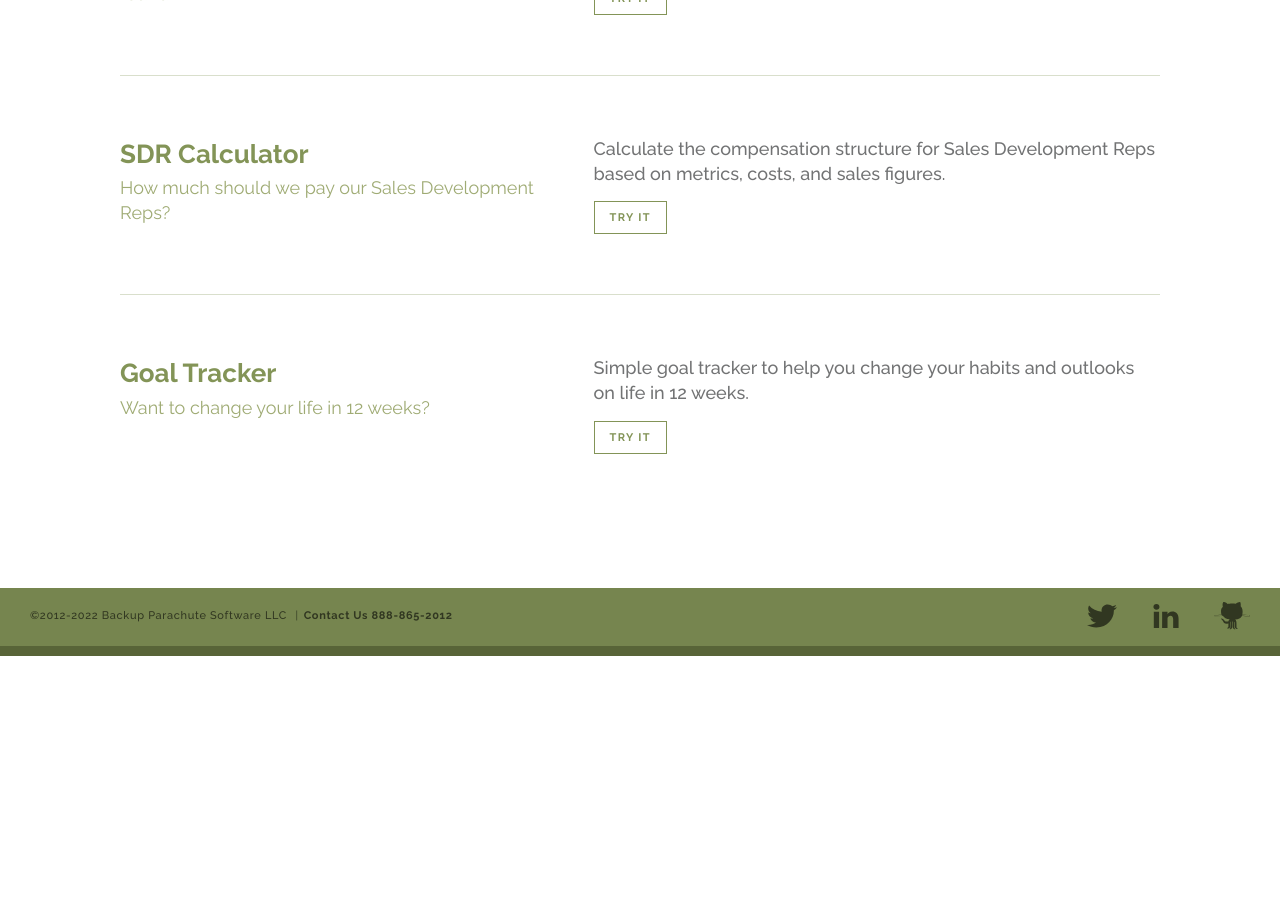
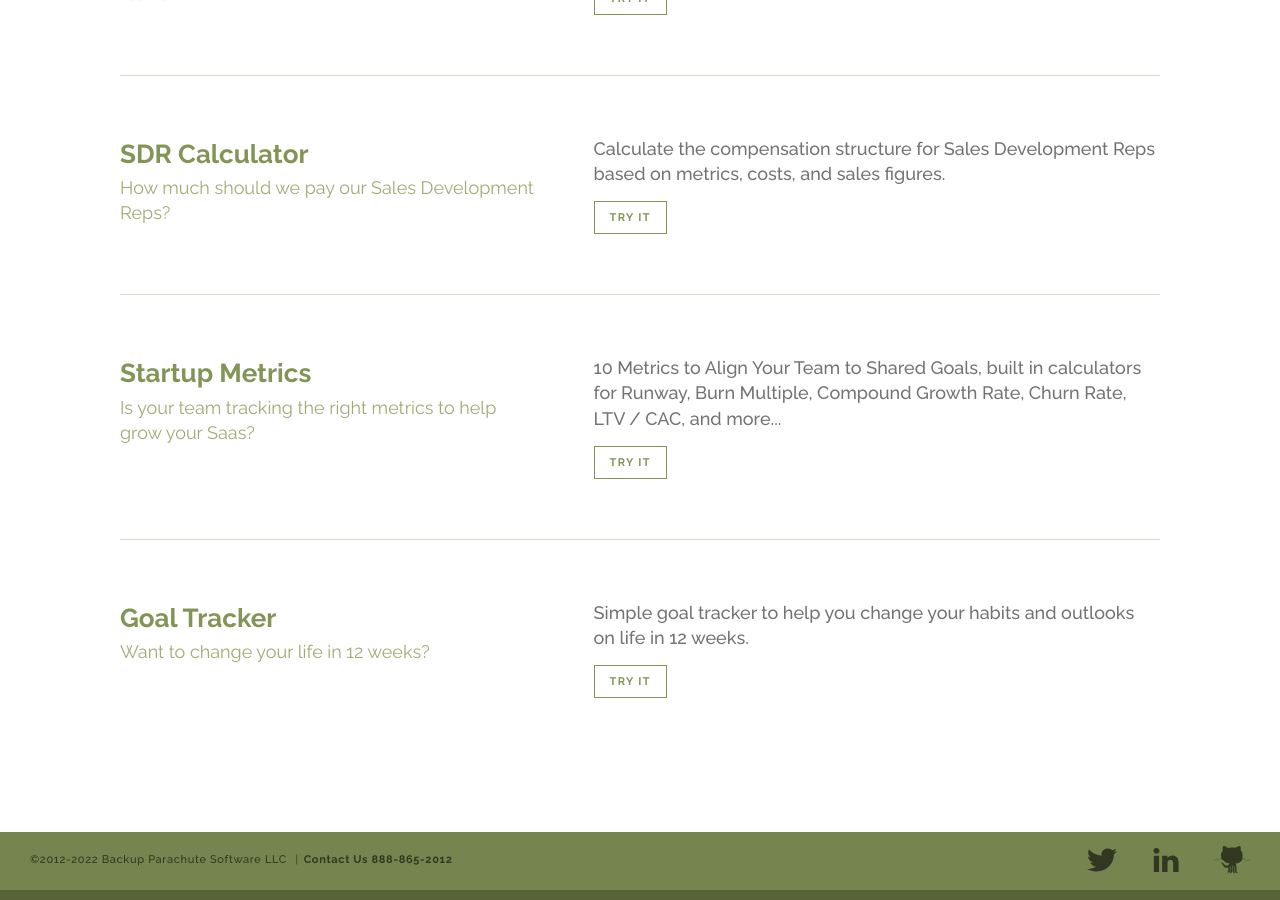
Before and after one commit to backupparachute/backupparachute.github.com, a Jekyll site: the page built from tools.html, in a window 1280 px wide and 900 px high, scrolled down 978 px. Built offline with Jekyll 4.4.1, drawn with Linux system fonts in a browser that asks for light colours; comment, search, counter and statistics services are not loaded; before the commit the page ends 1634 px from its top, so only the background shows below that.

Commit message:
added startup metrics links

```diff
--- a/tools.html
+++ b/tools.html
@@ -57,6 +57,16 @@ title: Tools
     </li>
     <li class="article-preview">
       <header>
+        <h1 class="article-title"><a href="https://backupparachute.com/startup-metrics/?utm_source=backupparachute&utm_medium=tools_page&utm_campaign=tools&utm_content=listtextlink">Startup Metrics</a></h1>
+        <h4 class="article-date">Is your team tracking the right metrics to help grow your Saas?</h4>
+      </header>
+      <section>
+        <div class="article-blip">10 Metrics to Align Your Team to Shared Goals, built in calculators for Runway, Burn Multiple, Compound Growth Rate, Churn Rate, LTV / CAC, and more...</div>
+        <a class="btn btn-ghost btn-small" href="https://backupparachute.com/startup-metrics/?utm_source=backupparachute&utm_medium=tools_page&utm_campaign=tools&utm_content=listtextlink">Try it</a>
+      </section>
+    </li>
+    <li class="article-preview">
+      <header>
         <h1 class="article-title"><a href="https://backupparachute.com/goal-tracker/?utm_source=backupparachute&utm_medium=tools_page&utm_campaign=tools&utm_content=listtextlink">Goal Tracker</a></h1>
         <h4 class="article-date">Want to change your life in 12 weeks?</h4>
       </header>
```
Also changed, not shown: scripts/tool_nav.js (+5 -2 lines).
